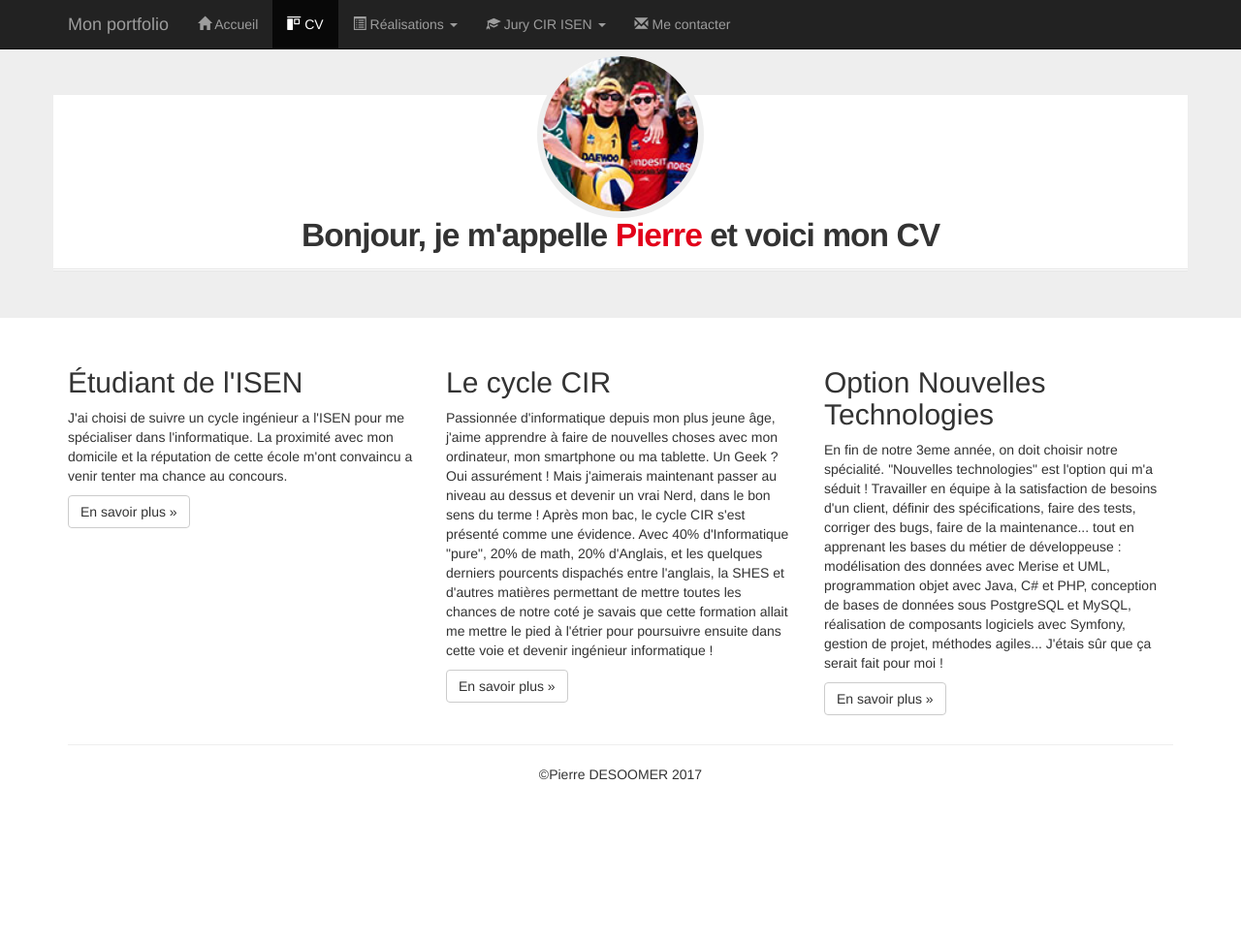
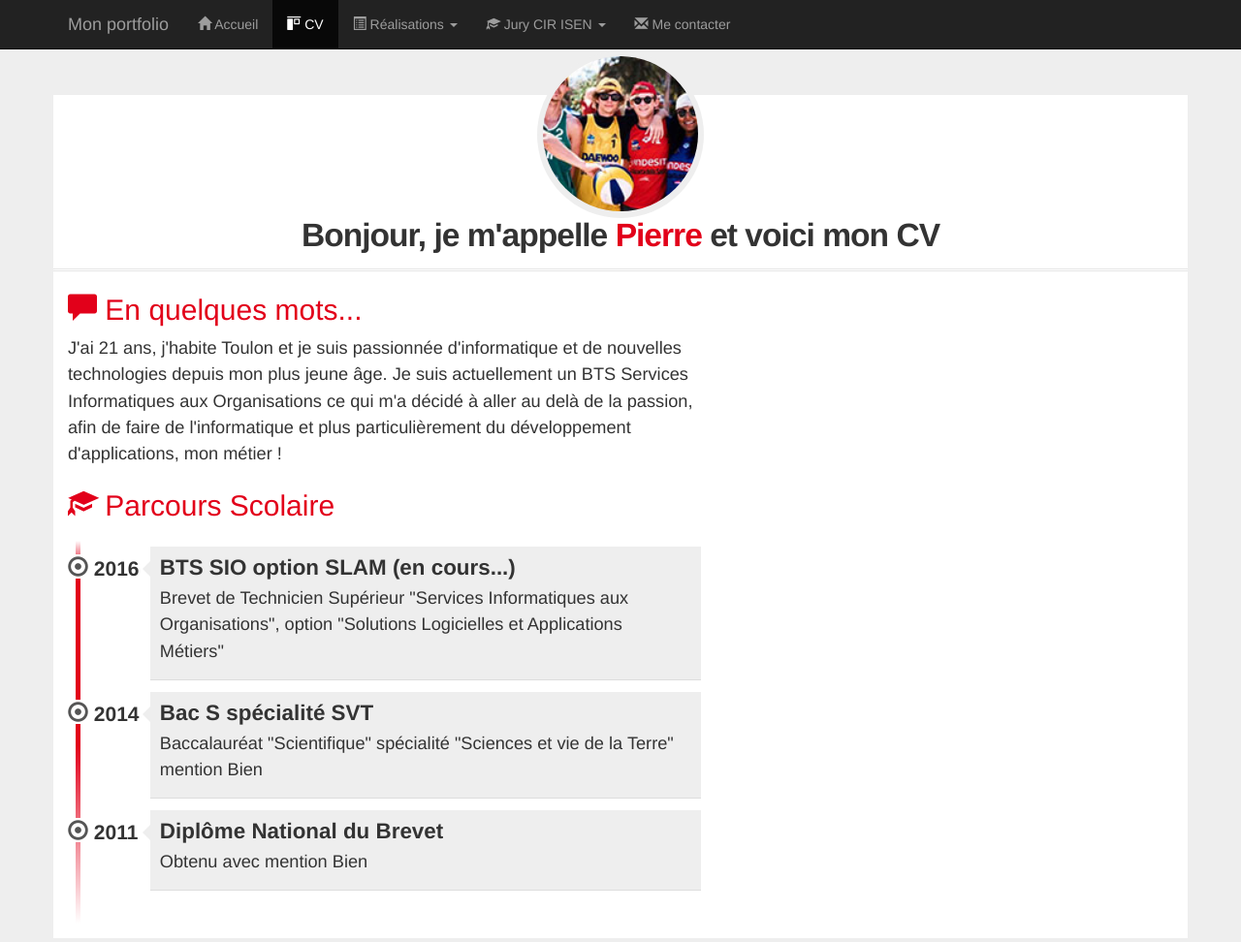
Before and after one commit to PDesoomer/MonPortfolio, a plain HTML site: page html/cv.html in a window 1280 px wide. Shown: the top 972 px of the page at 97% size. Before the commit the page ends 819 px from the top, so only its background shows below. Drawn offline with nearby package versions, Linux system fonts and the light colour scheme; files whose address does not match are found by name.

Commit message:
Ajout de la partie gauche du CV et personalisation avec le CSS

```diff
--- a/css/cv.css
+++ b/css/cv.css
@@ -20,3 +20,30 @@ body { padding-top: 50px; }
     content: '';
     display: block;
 }
+
+.rubrique { margin-bottom: 15px; }
+.rubrique h2 { color: rgb(226,0,26); }
+.rubrique h2:before{ margin-right: 5px; }
+.rubrique p{ font-size: 1.3em; line-height: 1.5em; }
+
+
+/******************************************
+* Parcours scolaire
+******************************************/
+#parcours{ margin-top: 20px; position: relative; padding: 1em 0; list-style: none; }
+#parcours:before { width: 5px; height: 100%; position: absolute; left: 7.8px; top: 0; display: block;
+                   background: linear-gradient(to bottom, #ffffff 0%, #E2001A 7%, #E2001A, #ffffff 100%); }
+#parcours li{ width: 100%; z-index: 2; position: relative; float: left; }
+#parcours .date .glyphicon-record:before { background: #FFFFFF; color: #555; }
+#parcours .date{ width: 75px; background-color: rgba(0, 0, 0, 0); font-size: 1.5em; font-weight: 700; display: inline-block; }
+#parcours .details{ width: 325px; display: inline-block; background: #eee; position: relative; padding: 10px 10px 0 10px; border-bottom: 1px solid #ddd;
+                    margin: -8px 0 20px 0; }
+#parcours .details:after { content: ''; position: absolute; top: 15px; right: 0; left: -16px; height: 0; width: 0; border: solid transparent;
+                           border-right-color: #eee; border-width: 8px; pointer-events: none; }
+#parcours .details h3{ font-size: 1.6em; margin: 0; padding: 0; font-weight: 700; }
+#parcours .details p{ font-size: 1.3em; margin-top: 5px; padding: 0; }
+/* Pour empêcher la déformation du parcours scolaire selon la STA */
+@media (min-width: 500px) { #parcours .date { width: 20%; } #parcours .details { width: 80%;} }
+@media (min-width: 768px) { #parcours .date { width: 20%; } #parcours .details { width: 80%; } }
+@media (min-width: 992px) { #parcours .date { width: 15%; } #parcours .details { width: 84%; } }
+@media (min-width: 1200px) { #parcours .date { width: 13%; } #parcours .details { width: 87%; } }
--- a/html/cv.html
+++ b/html/cv.html
@@ -87,6 +87,48 @@
                             </div>
                         </div>
                     </div>
+                    <div class="row cadreCV">
+                        <div class="col-xs-12 col-sm-7">
+                            <div class="rubrique">
+                                <h2><span class="glyphicon glyphicon-comment"></span> En quelques mots...</h2>
+                                <p>J'ai 21 ans, j'habite Toulon et je suis passionnée d'informatique et de nouvelles technologies depuis mon plus jeune âge. Je suis actuellement un
+                                    BTS Services Informatiques aux Organisations ce qui m'a décidé à aller au delà de la passion, afin de faire de l'informatique et plus particulièrement
+                                    du développement d'applications, mon métier !
+                                </p>
+                            </div>
+                            <div class="rubrique">
+                                <h2><span class="glyphicon glyphicon-education"></span> Parcours Scolaire</h2>
+                                <ul id="parcours" class="clearfix">
+                                    <li>
+                                        <div class="date pull-left"><span class="glyphicon glyphicon-record"></span>&nbsp;2016</div>
+                                        <div class="details pull-right">
+                                            <h3>BTS SIO option SLAM (en cours...)</h3>
+                                            <p>Brevet de Technicien Supérieur "Services Informatiques aux Organisations", option "Solutions Logicielles et Applications Métiers"</p>
+                                        </div>
+                                    </li>
+                                    <li>
+                                        <div class="date pull-left"><span class="glyphicon glyphicon-record"></span>&nbsp;2014</div>
+                                        <div class="details pull-right">
+                                            <h3>Bac S spécialité SVT</h3>
+                                            <p>Baccalauréat "Scientifique" spécialité "Sciences et vie de la Terre" mention Bien</p>
+                                        </div>
+                                    </li>
+                                    <li>
+                                        <div class="date pull-left"><span class="glyphicon glyphicon-record"></span>&nbsp;2011</div>
+                                        <div class="details pull-right">
+                                            <h3>Diplôme National du Brevet</h3>
+                                            <p>Obtenu avec mention Bien</p>
+                                        </div>
+                                    </li>
+                                </ul>
+                            </div>
+
+                        </div>
+                        <div class="col-xs-12 col-sm-5">
+                            <!-- Partie droite -->
+                        </div>
+                    </div>
+
                 </div>
             </div>
         </section>
```
Lines whose indentation alone changed are shown as unchanged.
